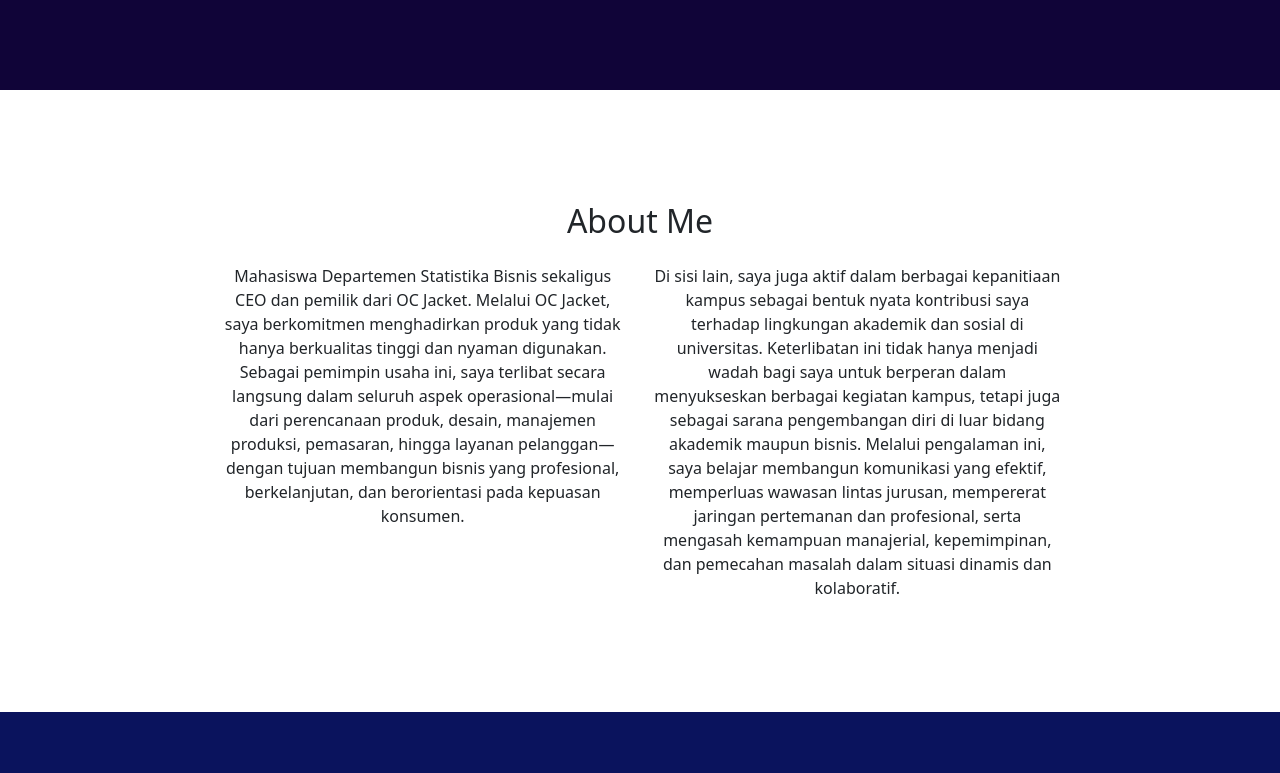
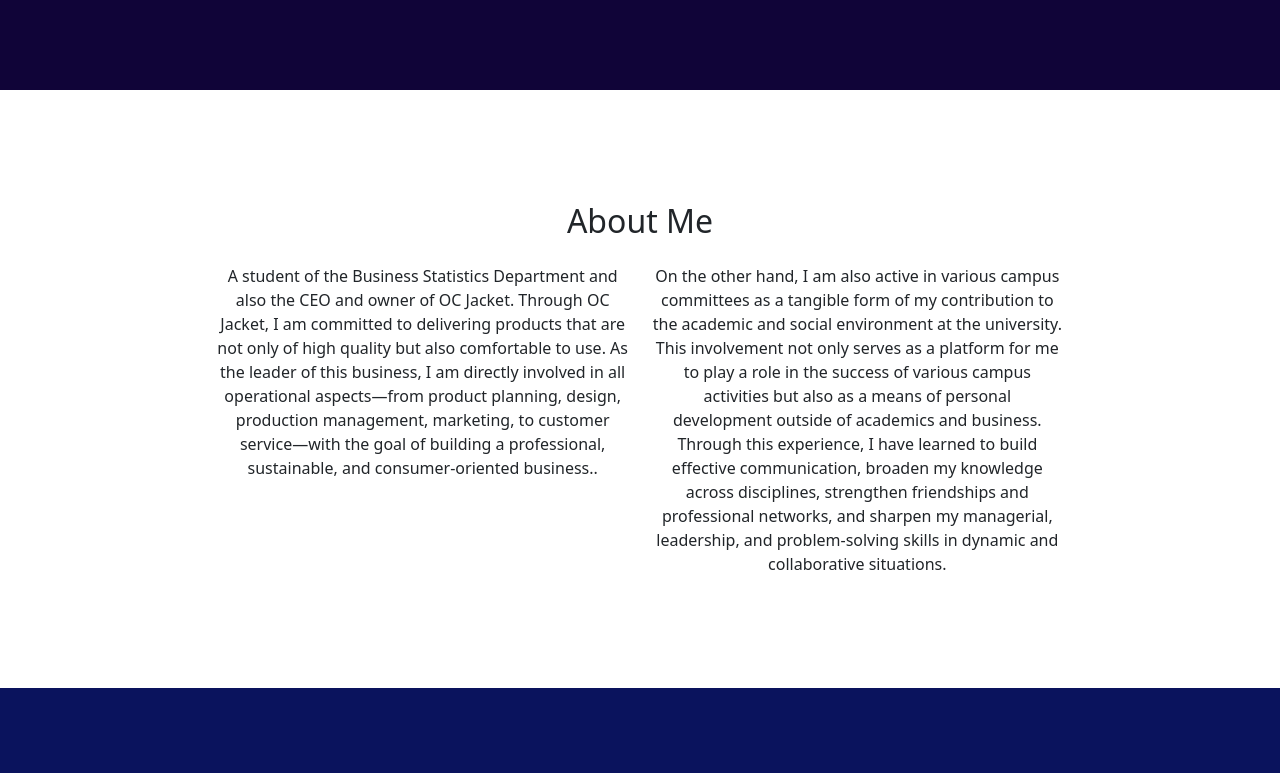
Before and after one commit to viancp/sitee, a plain HTML site: page index.html in a window 1280 px wide. Shown: the part 592-1365 px from the top of the page. Drawn offline with nearby package versions, Linux system fonts and the light colour scheme.

Commit message:
Update index.html

```diff
--- a/index.html
+++ b/index.html
@@ -69,10 +69,10 @@
         </div>
         <div class="row text-center justify-content-center pt-3 pb-5">
           <div class="col-4">
-            <p>Mahasiswa Departemen Statistika Bisnis sekaligus CEO dan pemilik dari OC Jacket. Melalui OC Jacket, saya berkomitmen menghadirkan produk yang tidak hanya berkualitas tinggi dan nyaman digunakan. Sebagai pemimpin usaha ini, saya terlibat secara langsung dalam seluruh aspek operasional—mulai dari perencanaan produk, desain, manajemen produksi, pemasaran, hingga layanan pelanggan—dengan tujuan membangun bisnis yang profesional, berkelanjutan, dan berorientasi pada kepuasan konsumen.</p>
+            <p>A student of the Business Statistics Department and also the CEO and owner of OC Jacket. Through OC Jacket, I am committed to delivering products that are not only of high quality but also comfortable to use. As the leader of this business, I am directly involved in all operational aspects—from product planning, design, production management, marketing, to customer service—with the goal of building a professional, sustainable, and consumer-oriented business..</p>
           </div>
           <div class="col-4">
-            <p>Di sisi lain, saya juga aktif dalam berbagai kepanitiaan kampus sebagai bentuk nyata kontribusi saya terhadap lingkungan akademik dan sosial di universitas. Keterlibatan ini tidak hanya menjadi wadah bagi saya untuk berperan dalam menyukseskan berbagai kegiatan kampus, tetapi juga sebagai sarana pengembangan diri di luar bidang akademik maupun bisnis. Melalui pengalaman ini, saya belajar membangun komunikasi yang efektif, memperluas wawasan lintas jurusan, mempererat jaringan pertemanan dan profesional, serta mengasah kemampuan manajerial, kepemimpinan, dan pemecahan masalah dalam situasi dinamis dan kolaboratif.</p>
+            <p>On the other hand, I am also active in various campus committees as a tangible form of my contribution to the academic and social environment at the university. This involvement not only serves as a platform for me to play a role in the success of various campus activities but also as a means of personal development outside of academics and business. Through this experience, I have learned to build effective communication, broaden my knowledge across disciplines, strengthen friendships and professional networks, and sharpen my managerial, leadership, and problem-solving skills in dynamic and collaborative situations.</p>
           </div>
         </div>
       </div>
```
